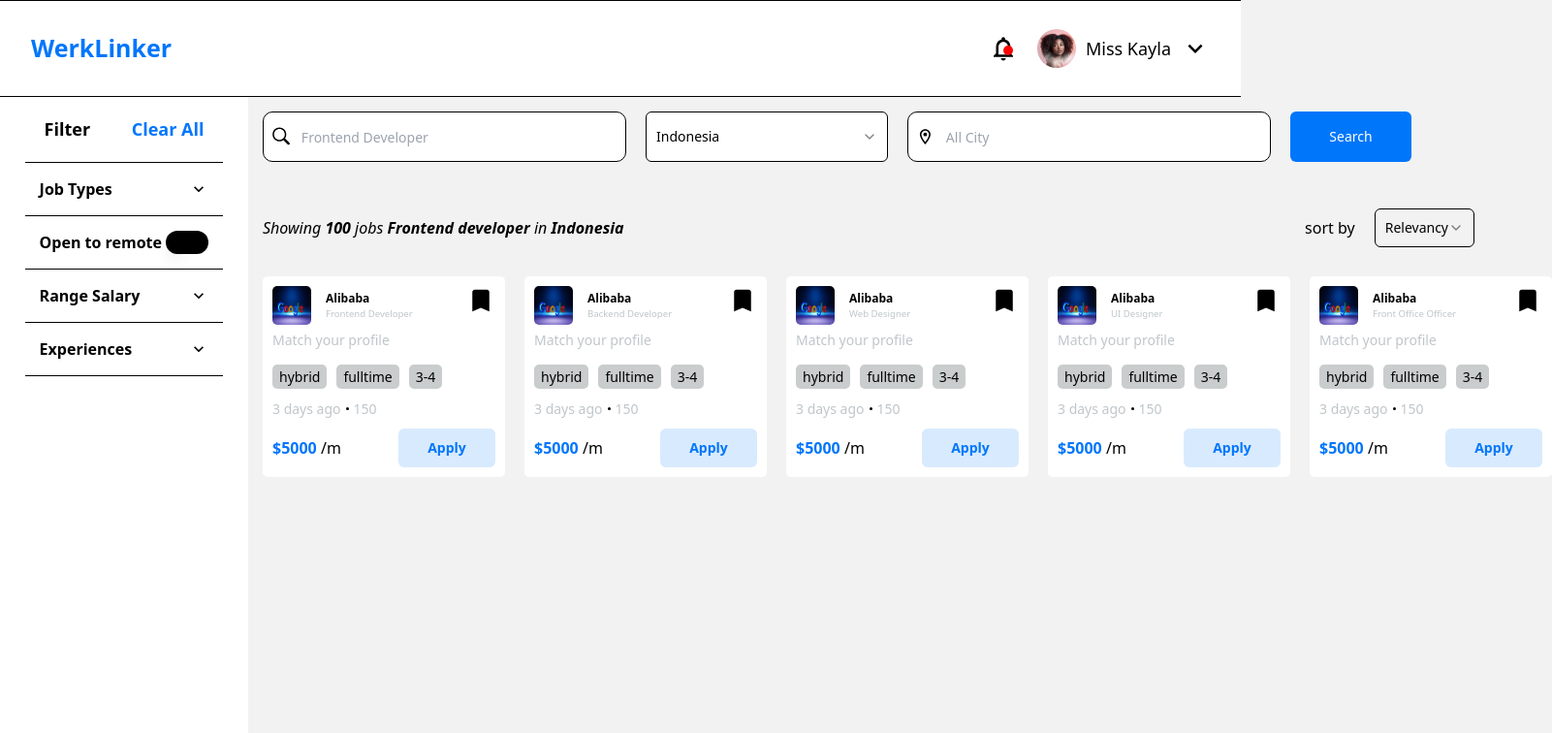
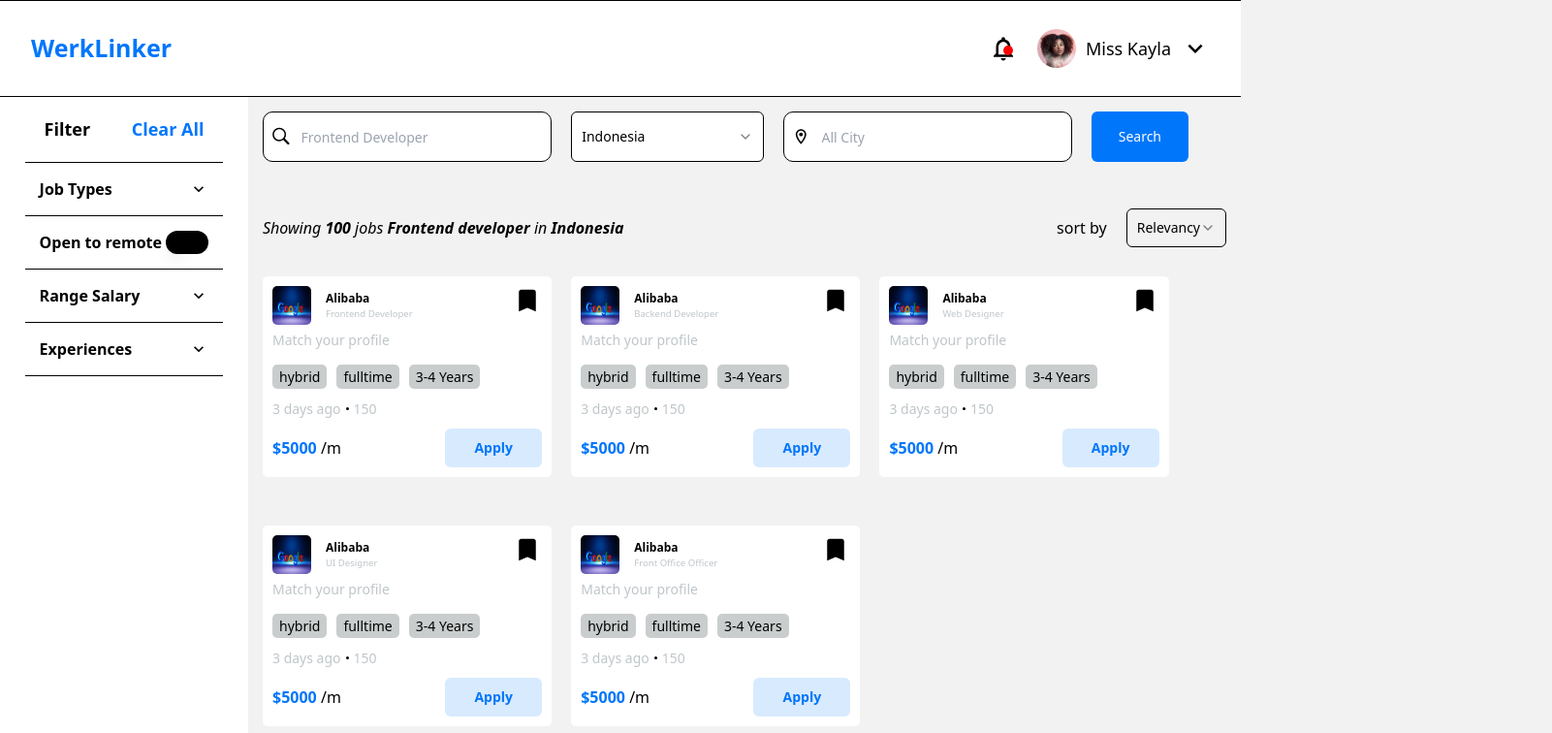
Before and after one commit to raazymuhd1/Job-Portal-Dapps, a Next.js app: page / in a window 1280 px wide. Shown: the top 756 px of the page at 97% size, 1601 px wide, since content can reach past the window. Built offline with nearby package versions, Linux system fonts and the light colour scheme.

Commit message:
finished jobCard ui

```diff
--- a/src/app/page.tsx
+++ b/src/app/page.tsx
@@ -48,7 +48,7 @@
           </div>
 
           {/* job card result */}
-          <aside className="w-full flex-center gap-[20px]">
+          <aside className="w-full flex-center justify-start gap-[20px] flex-wrap">
             { jobs.map(job => (
                 <JobCard key={job.id} { ...job } />
             )) }
--- a/src/components/card/JobCard.tsx
+++ b/src/components/card/JobCard.tsx
@@ -21,7 +21,7 @@
      const { title, applicants, date, workplace, salary, exp } = props;
 
   return (
-    <article className={`min-w-[250px] max-w-[300px] bg-secondary rounded-[5px] p-[10px] mt-[30px]`}>
+    <article className={`basis-[30%] max-w-[400px] bg-secondary rounded-[5px] p-[10px] mt-[30px]`}>
        <div className="w-full flex flex-row items-start justify-between">
            <aside className="flex w-[30%] flex-row items-center gap-[15px]">
               <Image src={google} alt="company-logo" className="w-[40px] h-[40px] rounded-[5px] object-fill" />
@@ -37,11 +37,11 @@
        <div className="w-full flex flex-col gap-[15px] mt-[5px]">
           <h3 className="text-grey-small text-[14px] font-normal"> Match your profile </h3>
 
-          <div className="flex flex-col justify-start gap-[10px]">
+          <div className="flex flex-col items-start gap-[10px]">
               <div className="flex-center gap-[10px]">
                     <p className="rounded-[5px] py-[2px] px-[7px] text-[14px] jobs-info-bg"> { workplace  } </p>
                     <p className="rounded-[5px] py-[2px] px-[7px] text-[14px] jobs-info-bg"> { props["work-type"]  } </p>
-                    <p className="rounded-[5px] py-[2px] px-[7px] text-[14px] jobs-info-bg"> { exp  } </p>
+                    <p className="rounded-[5px] py-[2px] px-[7px] text-[14px] jobs-info-bg"> { exp  } Years </p>
               </div>
 
              <div className="flex-center gap-[5px]">
--- /dev/null
+++ b/src/components/jobs/JobDetail.tsx
@@ -0,0 +1,9 @@
+import React from 'react'
+
+const JobDetail = () => {
+  return (
+    <div>JobDetail</div>
+  )
+}
+
+export default JobDetail
```
Also changed, not shown: package.json (+5 -4 lines), 1 other file (tests, documents, lock files or other folders).
